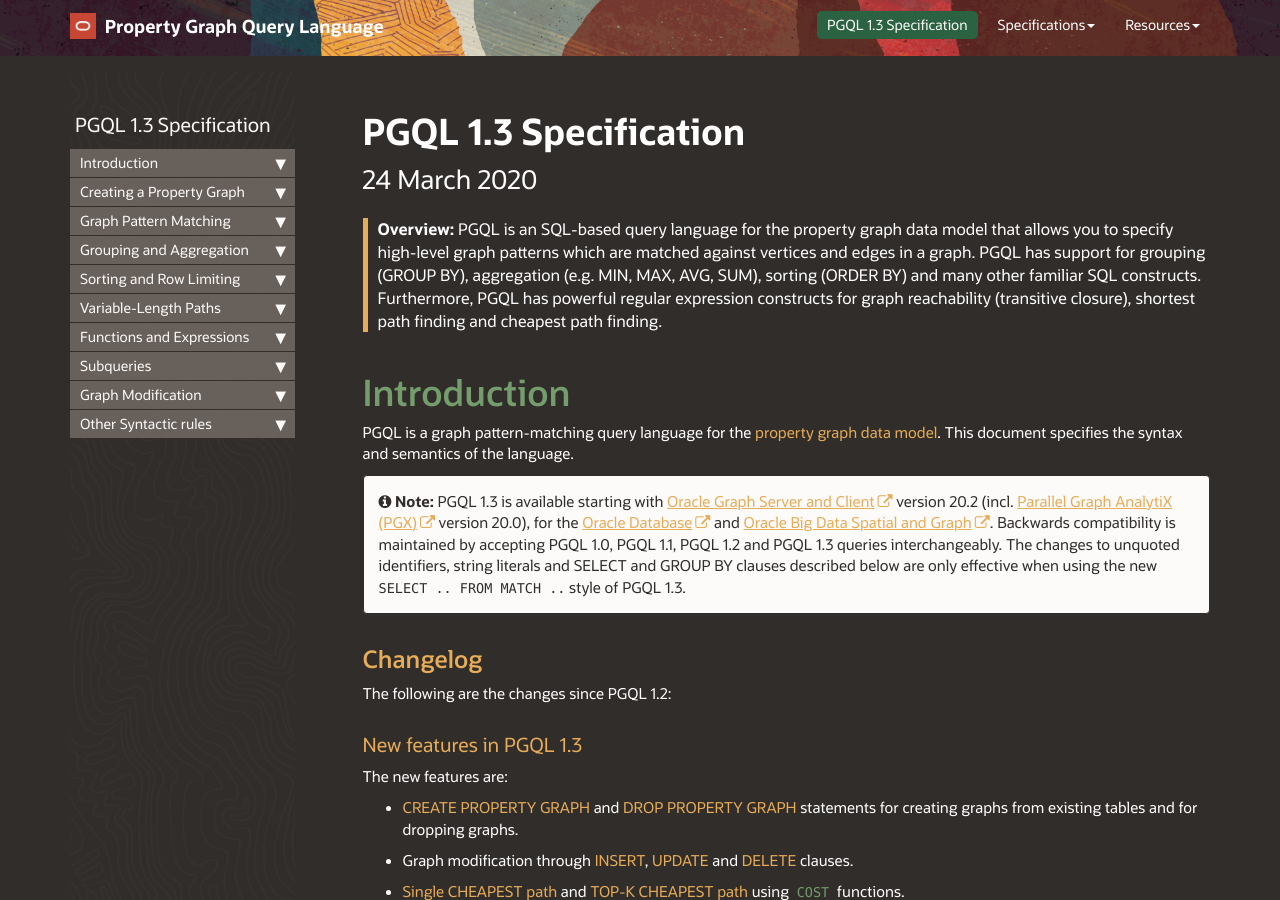
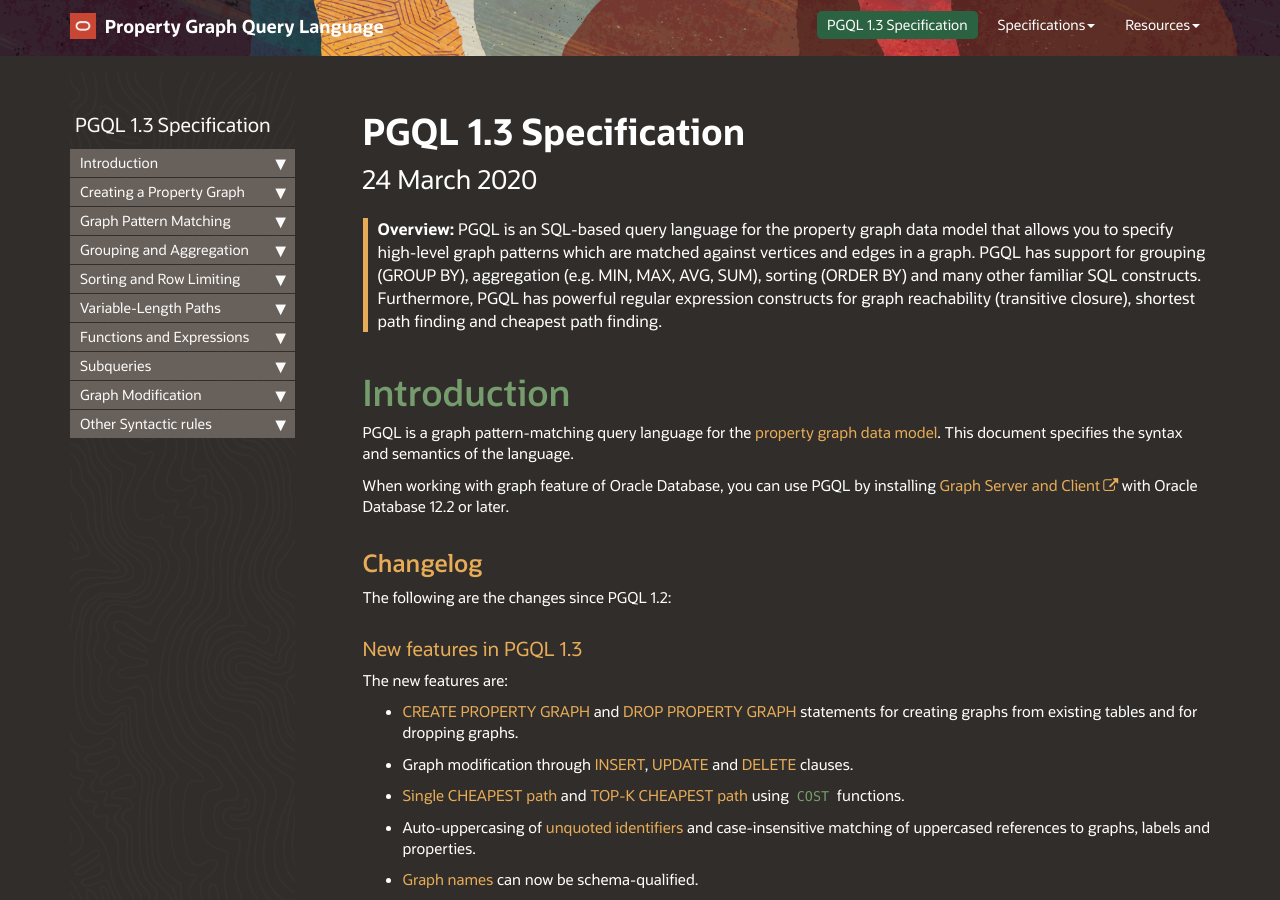
Before and after one commit to oracle/pgql-lang, a Jekyll site: the page built from pages/pgql-1.3-spec.md, in a window 1280 px wide and 900 px high. Built offline with Jekyll 4.4.1, drawn with Linux system fonts in a browser that asks for light colours; nearby versions of some CDN libraries; comment, search, counter and statistics services are not loaded; some of the changed text lies outside the part shown.

Commit message:
removed note about PGX / Spatial and Graph specifics

```diff
--- a/pages/pgql-1.3-spec.md
+++ b/pages/pgql-1.3-spec.md
@@ -15,15 +15,7 @@
 
 PGQL is a graph pattern-matching query language for the [property graph data model](#property-graph-data-model). This document specifies the syntax and semantics of the language.
 
-{% include note.html content="PGQL 1.3 is available starting with
-[Oracle Graph Server and Client](https://edelivery.oracle.com/) version 20.2
-(incl. [Parallel Graph AnalytiX (PGX)](https://www.oracle.com/middleware/technologies/parallel-graph-analytix.html) version 20.0),
-for the [Oracle Database](https://www.oracle.com/database/technologies/spatialandgraph.html)
-and [Oracle Big Data Spatial and Graph](https://www.oracle.com/database/technologies/bigdata-spatialandgraph.html).
-
-Backwards compatibility is maintained by accepting PGQL 1.0, PGQL 1.1, PGQL 1.2 and PGQL 1.3 queries interchangeably.
-The changes to unquoted identifiers, string literals and SELECT and GROUP BY clauses described below are only effective when using the new `SELECT .. FROM MATCH ..` style
-of PGQL 1.3." %}
+When working with graph feature of Oracle Database, you can use PGQL by installing [Graph Server and Client](https://www.oracle.com/database/technologies/spatialandgraph/property-graph-features/graph-server-and-client/graph-server-and-client-downloads.html) with Oracle Database 12.2 or later.
 
 ## Changelog
 
```
